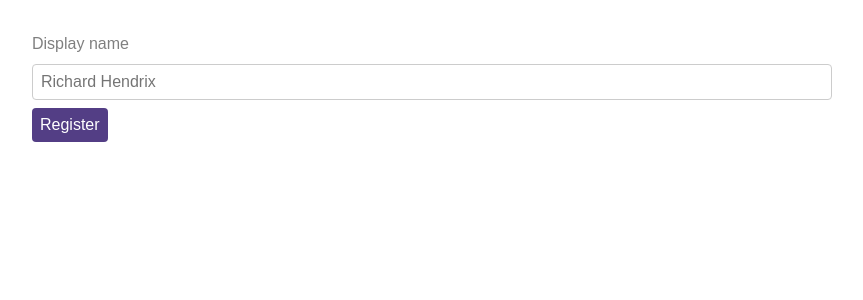
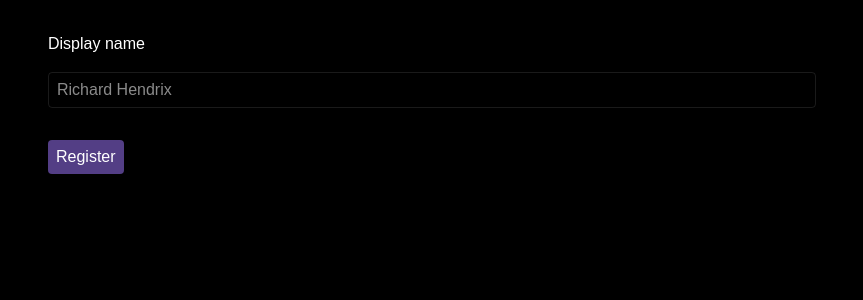
Before and after one commit to stadium-ws/stadium-js, a Next.js app in the folder apps/demo-chat/: page / in a window 1280 px wide. Shown: the top 300 px of the page, without its empty margins (208-1071 px from the left). Built offline with nearby package versions, Linux system fonts and the light colour scheme.

Commit message:
Clean up

```diff
--- a/apps/demo-chat/src/components/FormControl.tsx
+++ b/apps/demo-chat/src/components/FormControl.tsx
@@ -2,7 +2,7 @@ import React from 'react'
 import styled from 'styled-components'
 
 const Component = styled.div`
-  margin-bottom: .5rem;
+  margin-bottom: 2rem;
 `
 
 interface FormControl {
@@ -18,8 +18,7 @@ const FormControl = ({ children }: FormControl) => {
 }
 
 const Label = styled.div`
-  margin-bottom: .5rem;
-  color: rgba(0, 0, 0, .5);
+  margin-bottom: 1rem;
 `
 
 interface FormControlLabel {
--- a/apps/demo-chat/src/components/GlobalStyle.tsx
+++ b/apps/demo-chat/src/components/GlobalStyle.tsx
@@ -4,6 +4,8 @@ const globalStyle = createGlobalStyle`
   html {
     font-size: 16px;
     font-family: 'Arial', sans-serif;
+    background-color: black;
+    color: white;
   }
 `
 
--- a/apps/demo-chat/src/components/Input.tsx
+++ b/apps/demo-chat/src/components/Input.tsx
@@ -6,7 +6,9 @@ import { useField } from 'formik'
 const InnerInput = styled.input`
   width: 100%;
   padding: 0.5rem;
-  border: 1px solid #ccc;
+  border: 1px solid rgba(255, 255, 255, .1);
+  background: transparent;
+  color: inherit;
   border-radius: 4px;
   font-size: 1rem;
   font-family: inherit;
--- a/apps/demo-chat/src/components/Layout.tsx
+++ b/apps/demo-chat/src/components/Layout.tsx
@@ -4,6 +4,7 @@ import styled from 'styled-components'
 const Component = styled.div`
   max-width: 800px;
   margin: 2rem auto;
+  padding: 0 1rem;
 `
 
 interface Layout {
```
